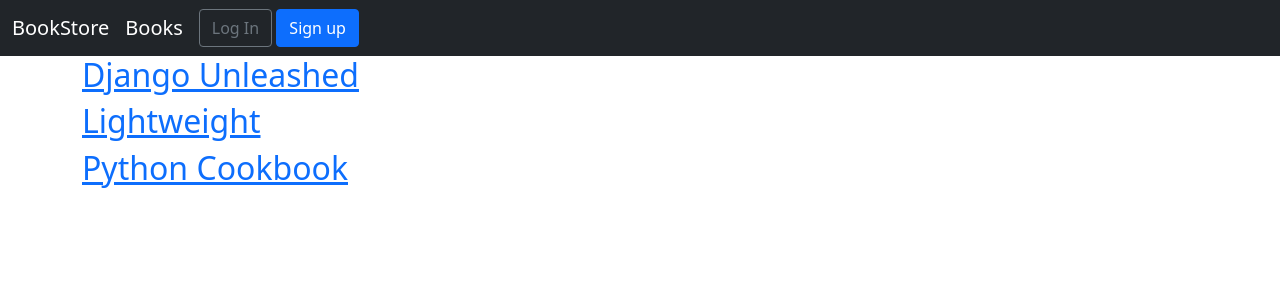
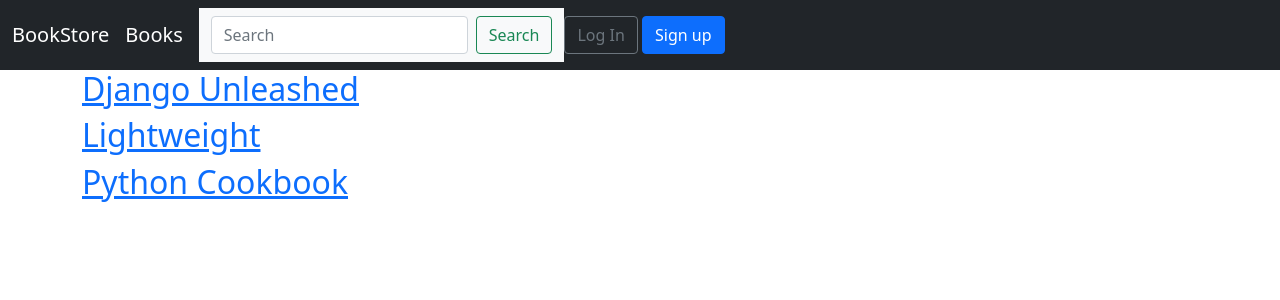
Before and after one commit to TUD-SDEV/lab-9-upload-jorunesveika, a Django app: page /books/ in a window 1280 px wide. Shown: the top 300 px of the page. Run offline with Django 3.2, Linux system fonts and the light colour scheme; data comes from the database, SQL or seed files in the repository.

Commit message:
lab 9 part 5 commit

```diff
--- a/books/urls.py
+++ b/books/urls.py
@@ -1,7 +1,8 @@
 from django.urls import path
-from .views import BookListView, BookDetailView
+from .views import BookListView, BookDetailView, SearchResultsListView
 
 urlpatterns = [
     path('', BookListView.as_view(), name='book_list'),
     path('<uuid:pk>', BookDetailView.as_view(), name='book_detail'),
+    path('search/', SearchResultsListView.as_view(), name='search_results'),
 ]
--- a/books/views.py
+++ b/books/views.py
@@ -1,5 +1,8 @@
-from django.views.generic import ListView, DetailView
+from django.views.generic import DetailView, ListView
+
 from .models import Book
+from django.db.models import Q
+
 
 # Create your views here.
 class BookListView(ListView):
@@ -10,3 +13,13 @@ class BookListView(ListView):
 class BookDetailView(DetailView):
     model = Book
     template_name = 'books/book_detail.html'
+
+class SearchResultsListView(ListView):
+    model = Book
+    context_object_name = 'book_list'
+    template_name = 'books/search_results.html'
+
+    def get_queryset(self):
+        query= self.request.GET.get('q')
+        return Book.objects.filter(
+            Q(title__icontains=query) | Q(author__icontains=query))
--- a/templates/base.html
+++ b/templates/base.html
@@ -16,10 +16,17 @@
       <div class="container-fluid">
         <a class="navbar-brand" href="{% url 'home' %}">BookStore</a>
 		<a class="navbar-brand" href="{% url 'book_list' %}">Books</a>
-
         <button class="navbar-toggler" type="button" data-bs-toggle="collapse" data-bs-target="#navbarSupportedContent" aria-controls="navbarSupportedContent" aria-expanded="false" aria-label="Toggle navigation">
           <span class="navbar-toggler-icon"></span>
         </button>
+        <nav class="navbar navbar-light bg-light">
+            <div class="container-fluid">
+              <form class="d-flex" action="{% url 'search_results' %}" method ="get">
+                <input name = "q" class="form-control me-2" type="search" placeholder="Search" aria-label="Search">
+                <button class="btn btn-outline-success" type="submit">Search</button>
+              </form>
+            </div>
+        </nav>
         <div class="collapse navbar-collapse" id="navbarSupportedContent">
           {% if user.is_authenticated %}
           <ul class="nav navbar-nav ms-auto">
```
Also changed, not shown: templates/books/search_results.html (added, +15 -0 lines).
